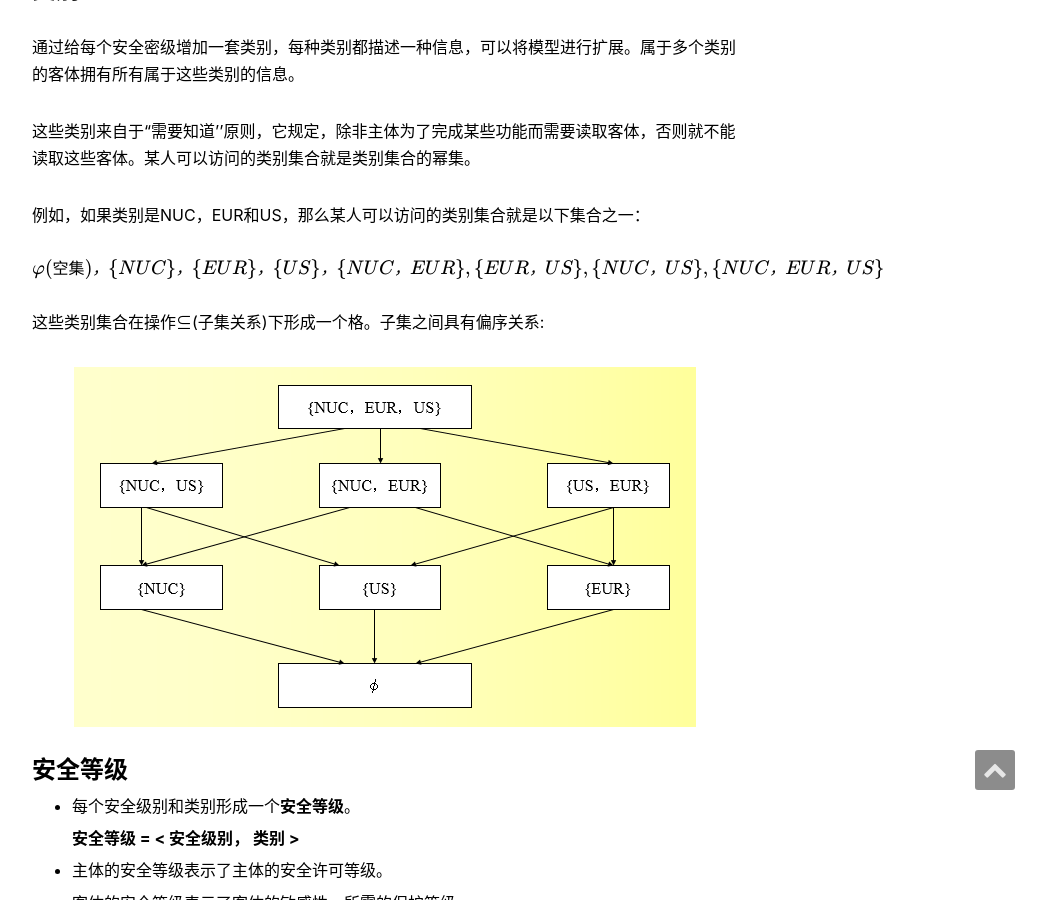
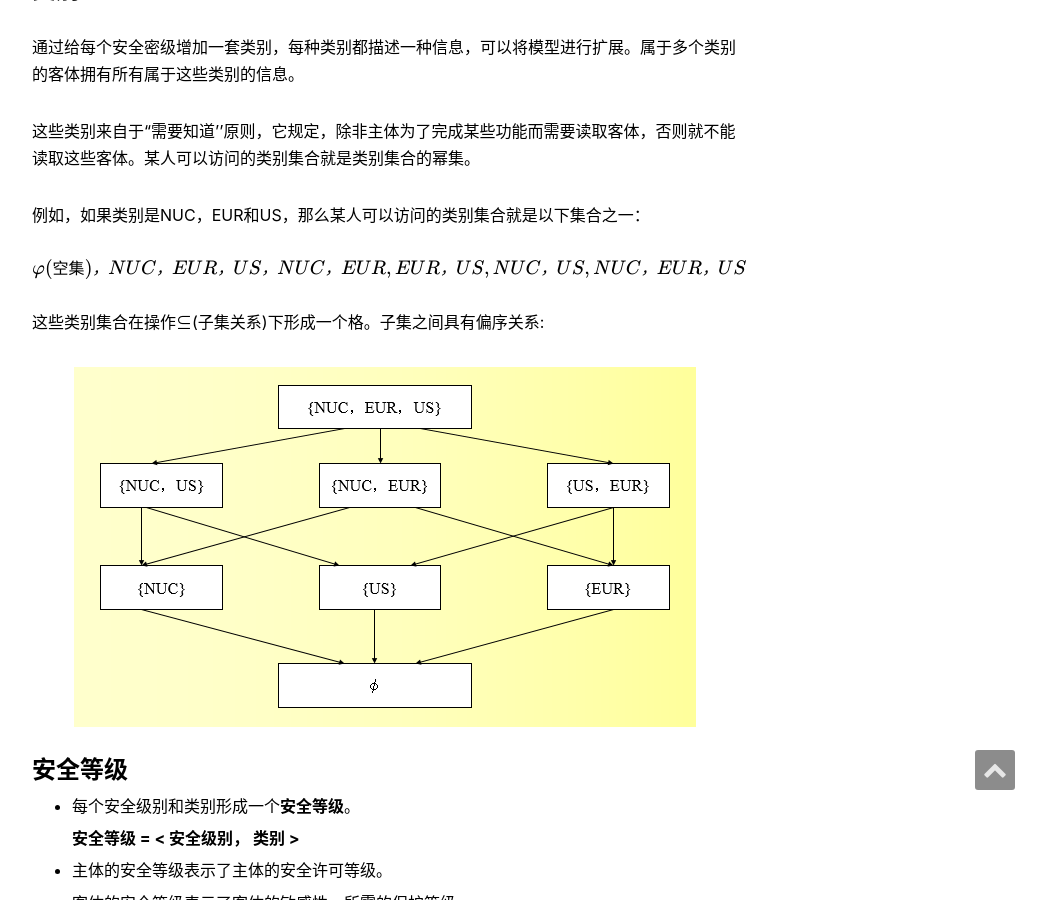
Before and after one commit to binism/binism.github.io, a Jekyll site: the page built from _posts/2016-6-29-BLP-Model.md, in a window 1280 px wide and 900 px high, scrolled down 3619 px. Shown: the whole window, without its empty margins (233-1279 px from the left). Built offline with Jekyll 4.4.1, drawn with Linux system fonts in a browser that asks for light colours; formulas are drawn with MathJax 3; comment, search, counter and statistics services are not loaded.

Commit message:
update BLP.md

```diff
--- a/_posts/2016-6-29-BLP-Model.md
+++ b/_posts/2016-6-29-BLP-Model.md
@@ -79,7 +79,7 @@ s可以写o，当且仅当$$ l_s < l_o $$。且s对o具有自主型写权限。
 
 例如，如果类别是NUC，EUR和US，那么某人可以访问的类别集合就是以下集合之一：
 
-\\[ φ(空集)，\\{NUC\\}，\\{EUR\\}，\\{US\\}，\\{NUC，EUR\\} , \\{EUR，US\\} , \\{NUC，US\\} , \\{NUC，EUR，US\\} \\]
+\\[ φ(空集)，{NUC}，{EUR}，{US}，{NUC，EUR} , {EUR，US} , {NUC，US} , {NUC，EUR，US} \\]
 
 这些类别集合在操作⊆(子集关系)下形成一个格。子集之间具有偏序关系:
 
```
